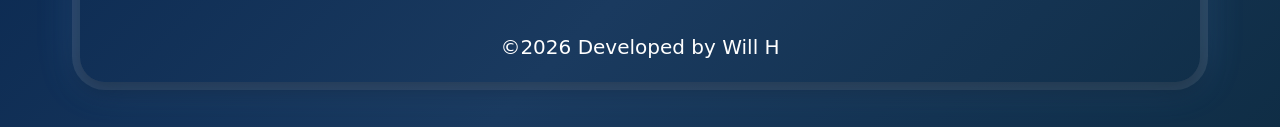
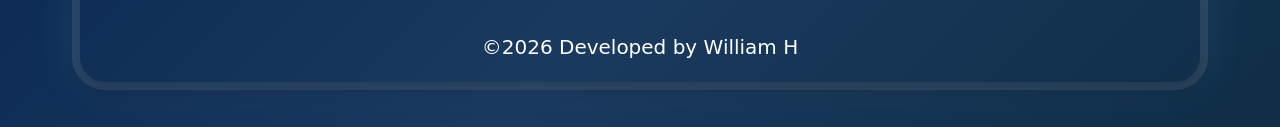
Before and after one commit to williamhasrouty/se_project_coffeeshop, a website: page index.html in a window 1280 px wide. Shown: the part 5376-5503 px from the top of the page. Drawn offline with Linux system fonts and the light colour scheme; no server answers; a web font is replaced by a local one.

Commit message:
Update index.html

```diff
--- a/index.html
+++ b/index.html
@@ -337,7 +337,7 @@
               </li>
             </ul>
           </div>
-          <p class="footer__copyright">&copy;2026 Developed by Will H</p>
+          <p class="footer__copyright">&copy;2026 Developed by William H</p>
         </div>
       </footer>
     </div>
```
